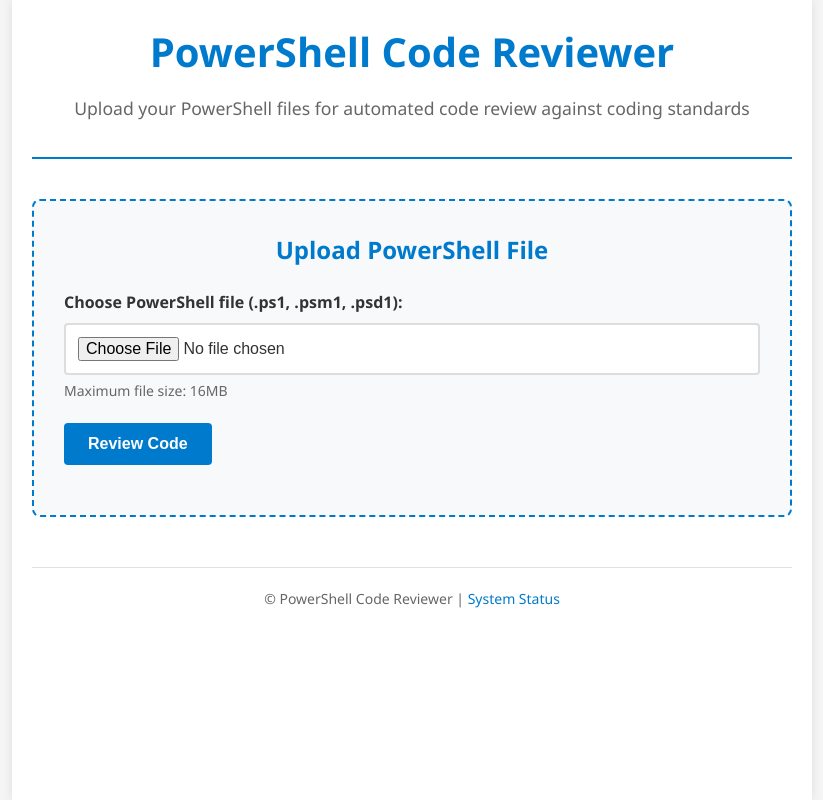
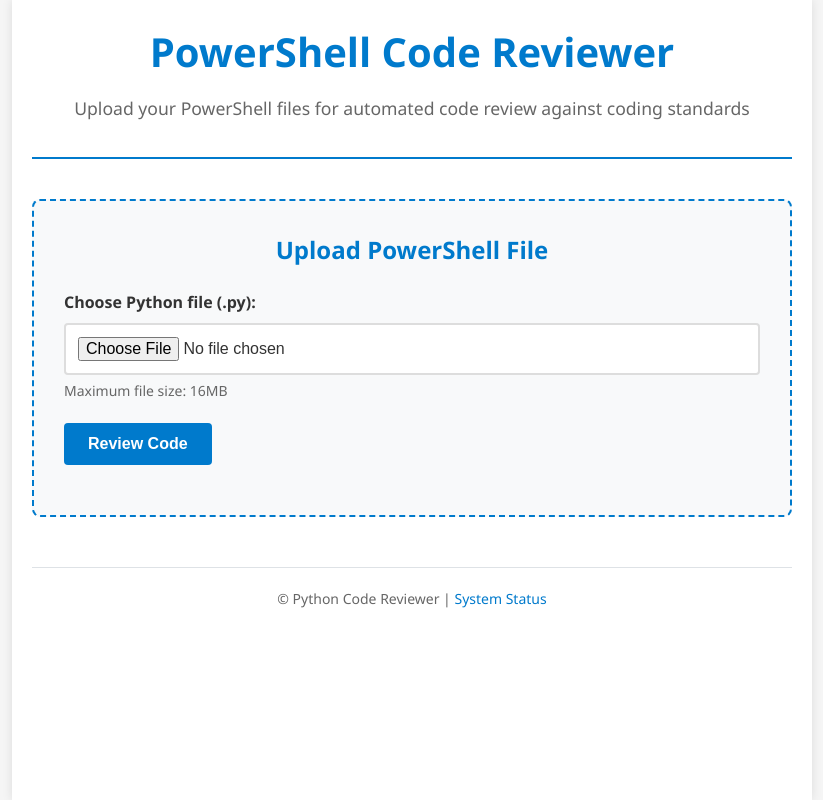
Before and after one commit to DWhyteKS/CodingStandardsAnalysis, a Flask app: page / in a window 1280 px wide. Shown: the whole page, without its empty margins (228-1051 px from the left). Run offline with Flask 3, Linux system fonts and the light colour scheme.

Commit message:
Python Review Demo (#58)
* adding testing to dev pipeline

* syntax

* syntax

* syntax

* file name

* workflow_call

* update to prod pipeline

* Adding trivvy

* terraform azure monitor

* app.py monitor

* requirements update

* requirements

* feature toggles, enhanced analysis

* enhanced analysis for prod

* identity on

* enable keyvault

* Adding keyvault test

* Adding keyvault to pytest

* function defined before its called

* env variables get from keyvault

* syntax

* Analytics workspace and basic alerting

* Key vault access policy

* Updating api version

* API service

* Added readMe

* demo prep

* demo prep

* Python Demo prep

* Python Demo prep

* Python Demo prep

* Restting back to Powershell

* Updating tests back to Powershell

* HTML format, powershell

* syntax

* new image version

* New image package

* Update to Python Demo

```diff
--- a/app/app.py
+++ b/app/app.py
@@ -101,7 +101,7 @@ def get_coding_standards():
         # Get reference to the standards container and blob
         blob_client = blob_service_client.get_blob_client(
             container="powershell-standards",
-            blob="TestCodingStandards.txt"
+            blob="TestPythonCodingStandards.txt"
         )
 
         # Download and return the content
@@ -136,12 +136,12 @@ def review_powershell_code(code_content, standards):
         if is_feature_enabled('enhanced_analysis'):
             logger.info("Using enhanced analysis mode")
             prompt = f"""
-            Please provide a comprehensive PowerShell code review with detailed analysis:
+            Please provide a comprehensive Python code review with detailed analysis:
 
             CODING STANDARDS:
             {standards}
 
-            POWERSHELL CODE TO REVIEW:
+            PYTHON CODE TO REVIEW:
             {code_content}
 
             Please provide:
@@ -159,12 +159,12 @@ def review_powershell_code(code_content, standards):
         else:
             logger.info("Using standard analysis mode")
             prompt = f"""
-            Please review the following PowerShell code against these coding standards:
+            Please review the following Python code against these coding standards:
 
             CODING STANDARDS:
             {standards}
 
-            POWERSHELL CODE TO REVIEW:
+            PYTHON CODE TO REVIEW:
             {code_content}
 
             Please provide:
--- a/app/templates/upload.html
+++ b/app/templates/upload.html
@@ -50,8 +50,8 @@
 
                     <!-- File input field -->
                     <div class="form-group">
-                        <label for="file">Choose PowerShell file (.ps1, .psm1, .psd1):</label>
-                        <!-- <label for="file">Choose Python file (.py):</label> -->
+                        <!-- <label for="file">Choose PowerShell file (.ps1, .psm1, .psd1):</label> -->
+                        <label for="file">Choose Python file (.py):</label>
                         <input type="file"
                                id="file"
                                name="file"
@@ -103,8 +103,8 @@
 
         <!-- Page footer -->
         <footer>
-            <p>&copy; PowerShell Code Reviewer |
-            <!-- <p>&copy; Python Code Reviewer |  -->
+            <!-- <p>&copy; PowerShell Code Reviewer | -->
+            <p>&copy; Python Code Reviewer |
                <a href="/health">System Status</a>
             </p>
         </footer>
```
